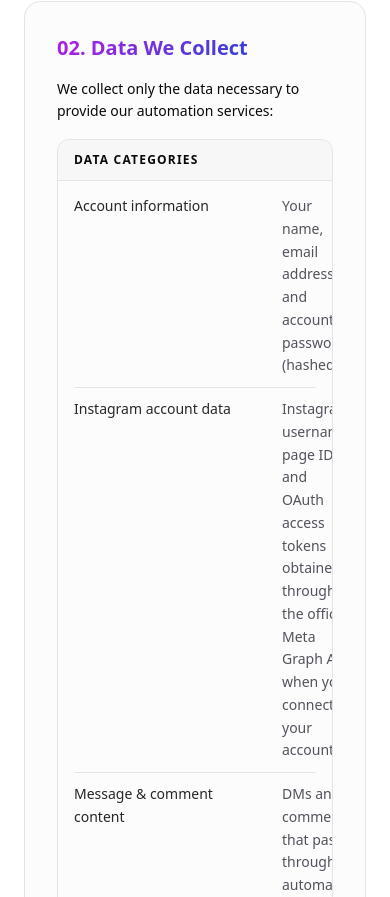
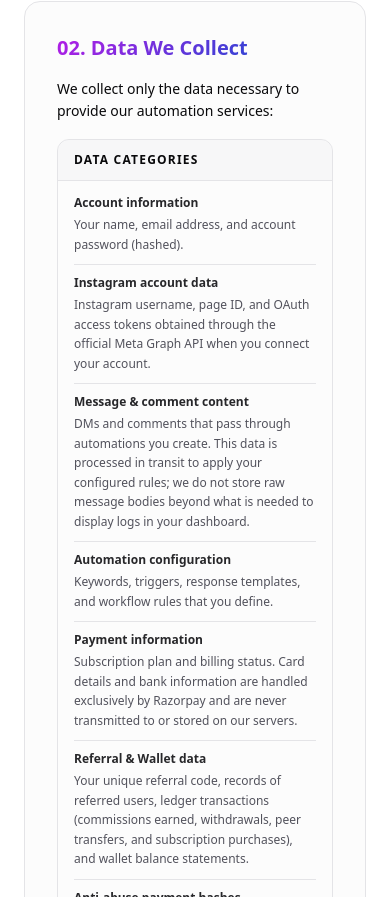
Before and after one commit to iamthanushgowdap/Namma.ai, a Next.js app: page /legal/privacy in a window 390 px wide. Shown: the part 1267-2164 px from the top of the page. Built offline with nearby package versions, Linux system fonts and the light colour scheme.

Commit message:
style: make Privacy Policy DataRow component fully responsive (stacking on mobile)

```diff
--- a/app/legal/privacy/page.tsx
+++ b/app/legal/privacy/page.tsx
@@ -47,9 +47,9 @@ function SectionCard({
 
 function DataRow({ label, value }: { label: string; value: string }) {
   return (
-    <div className="flex gap-4 py-2.5 border-b border-zinc-200 dark:border-white/[0.05] last:border-0">
-      <span className="text-zinc-800 dark:text-zinc-300 font-medium w-48 shrink-0">{label}</span>
-      <span className="text-zinc-600 dark:text-zinc-400">{value}</span>
+    <div className="flex flex-col sm:flex-row gap-1 sm:gap-4 py-2.5 border-b border-zinc-200 dark:border-white/[0.05] last:border-0">
+      <span className="text-zinc-800 dark:text-zinc-300 font-semibold sm:font-medium w-full sm:w-48 shrink-0 text-xs sm:text-sm">{label}</span>
+      <span className="text-zinc-600 dark:text-zinc-400 text-xs sm:text-sm leading-relaxed">{value}</span>
     </div>
   )
 }
```
